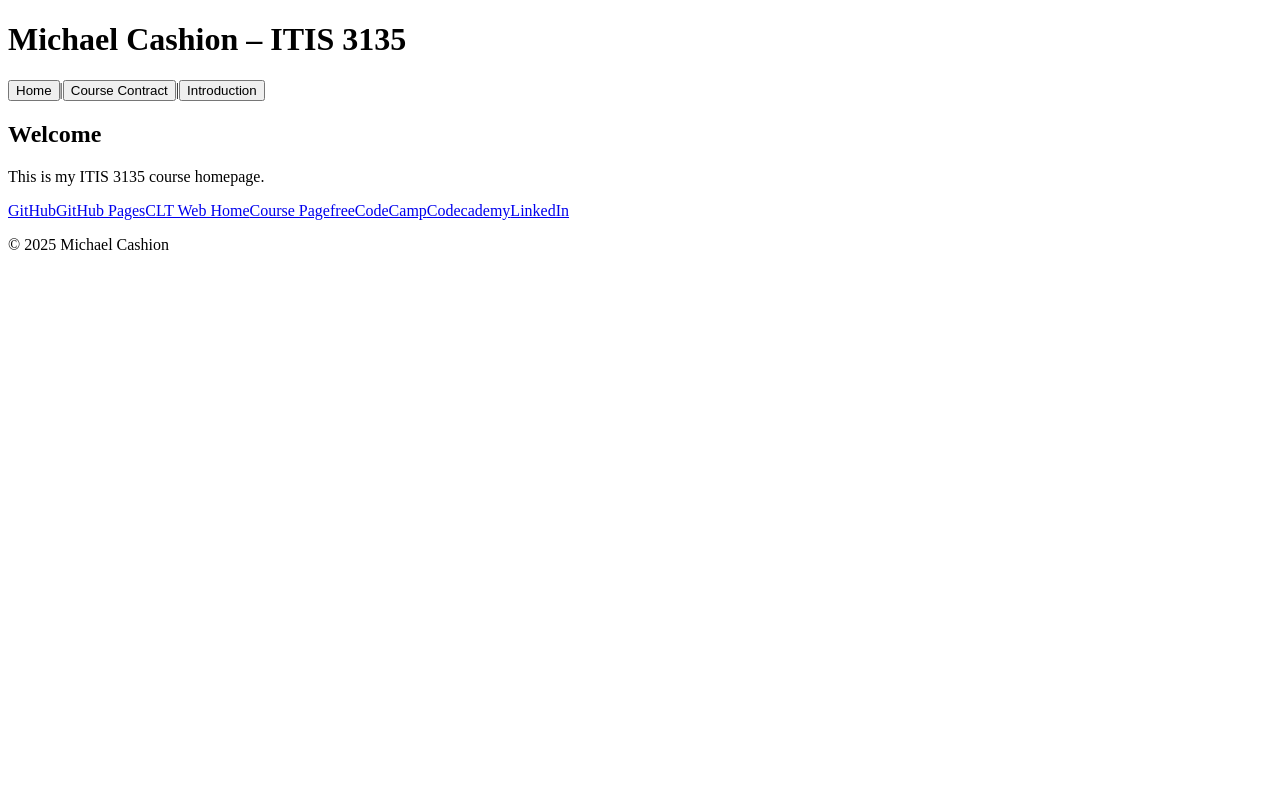
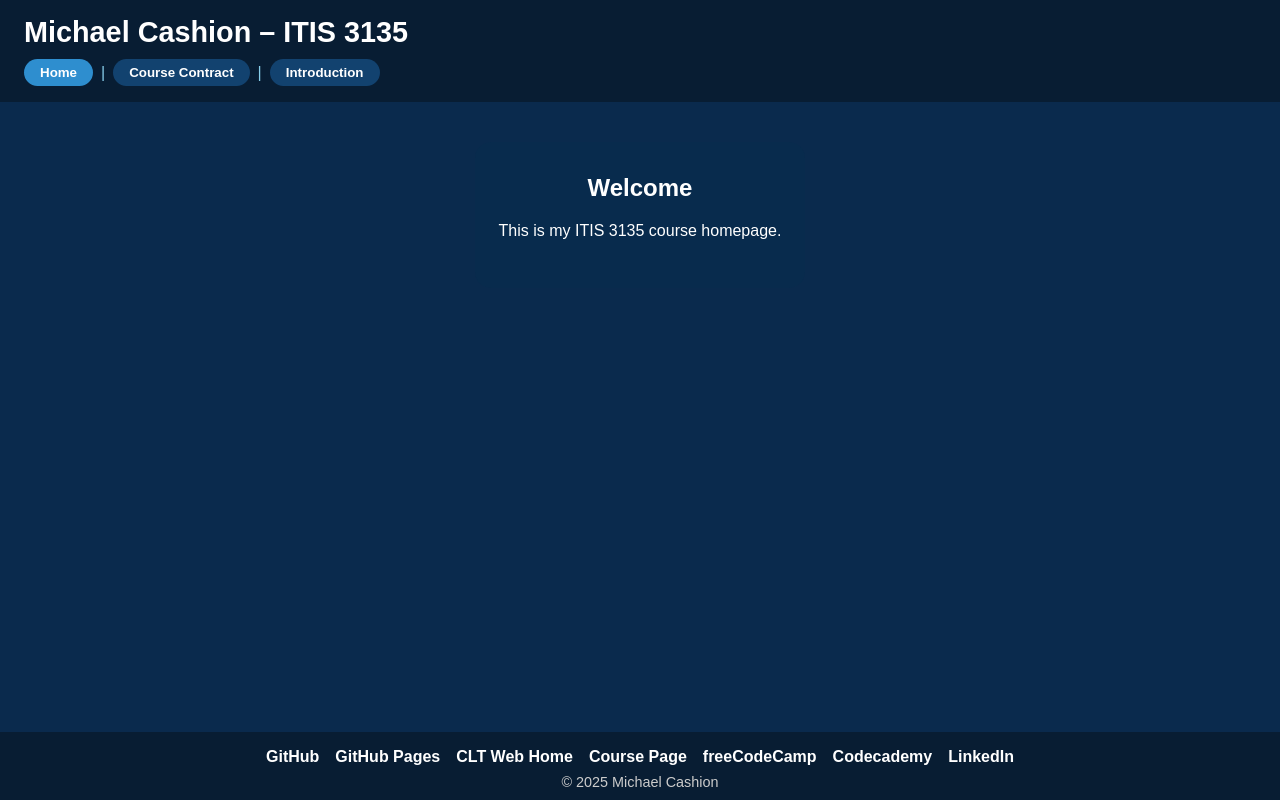
Before and after one commit to mcashio5/itis3135-react, a React (Vite) app: page / in a window 1280 px wide. Built offline with nearby package versions, Linux system fonts and the light colour scheme.

Commit message:
Update index.css

```diff
--- a/src/index.css
+++ b/src/index.css
@@ -1,10 +1,116 @@
-<nav>
-  <a href="https://github.com/mcashio5" target="_blank">GitHub</a>
-  <a href="https://mcashio5.github.io/" target="_blank">GitHub Pages</a>
-  <a href="https://webpages.charlotte.edu/mcashio5/" target="_blank">CLT Web Home</a>
-  <a href="./" target="_blank">Course Page</a>
-  <a href="https://itis3135-react-ten.vercel.app/" target="_blank">React3</a>
-  <a href="https://www.freecodecamp.org/mcashio5" target="_blank">freeCodeCamp</a>
-  <a href="https://www.codecademy.com/profiles/mcashio5" target="_blank">Codecademy</a>
-  <a href="https://www.linkedin.com/in/michael-cashion-a891082b6/" target="_blank">LinkedIn</a>
-</nav>
+/* src/index.css */
+
+/* Global layout */
+:root {
+  font-family: Arial, sans-serif;
+  color-scheme: dark;
+}
+
+body {
+  margin: 0;
+  padding: 0;
+  background-color: #0a2a4d;
+  color: #ffffff;
+}
+
+#root {
+  min-height: 100vh;
+}
+
+.site-wrapper {
+  min-height: 100vh;
+  display: flex;
+  flex-direction: column;
+}
+
+/* Header */
+.site-header {
+  background-color: #081d33;
+  padding: 16px 24px;
+  text-align: left;
+}
+
+.site-header h1 {
+  margin: 0 0 10px;
+  font-size: 1.8rem;
+}
+
+/* Primary nav */
+.primary-nav {
+  display: flex;
+  align-items: center;
+  gap: 8px;
+}
+
+.nav-separator {
+  color: #87ceeb;
+}
+
+.nav-pill {
+  border: none;
+  border-radius: 20px;
+  padding: 6px 16px;
+  background-color: #12426f;
+  color: #ffffff;
+  font-weight: 600;
+  cursor: pointer;
+}
+
+.nav-pill:hover {
+  background-color: #1a5a94;
+}
+
+.nav-pill-active {
+  background-color: #2e8ecf;
+}
+
+/* Main card */
+.main-card {
+  max-width: 800px;
+  margin: 40px auto;
+  padding: 32px 24px;
+  background-color: #082b4d;
+  border-radius: 16px;
+  text-align: center;
+}
+
+.main-card h2 {
+  margin-top: 0;
+}
+
+.tagline {
+  font-style: italic;
+  margin-bottom: 24px;
+}
+
+/* Footer */
+.site-footer {
+  margin-top: auto;
+  background-color: #081d33;
+  padding: 16px 24px 10px;
+  text-align: center;
+}
+
+.footer-nav {
+  display: flex;
+  flex-wrap: wrap;
+  justify-content: center;
+  gap: 16px;
+  margin-bottom: 8px;
+}
+
+.footer-nav a {
+  color: #ffffff;
+  text-decoration: none;
+  font-weight: 600;
+}
+
+.footer-nav a:hover {
+  text-decoration: underline;
+}
+
+.site-footer p {
+  margin: 0;
+  color: #cccccc;
+  font-size: 0.9rem;
+}
```
